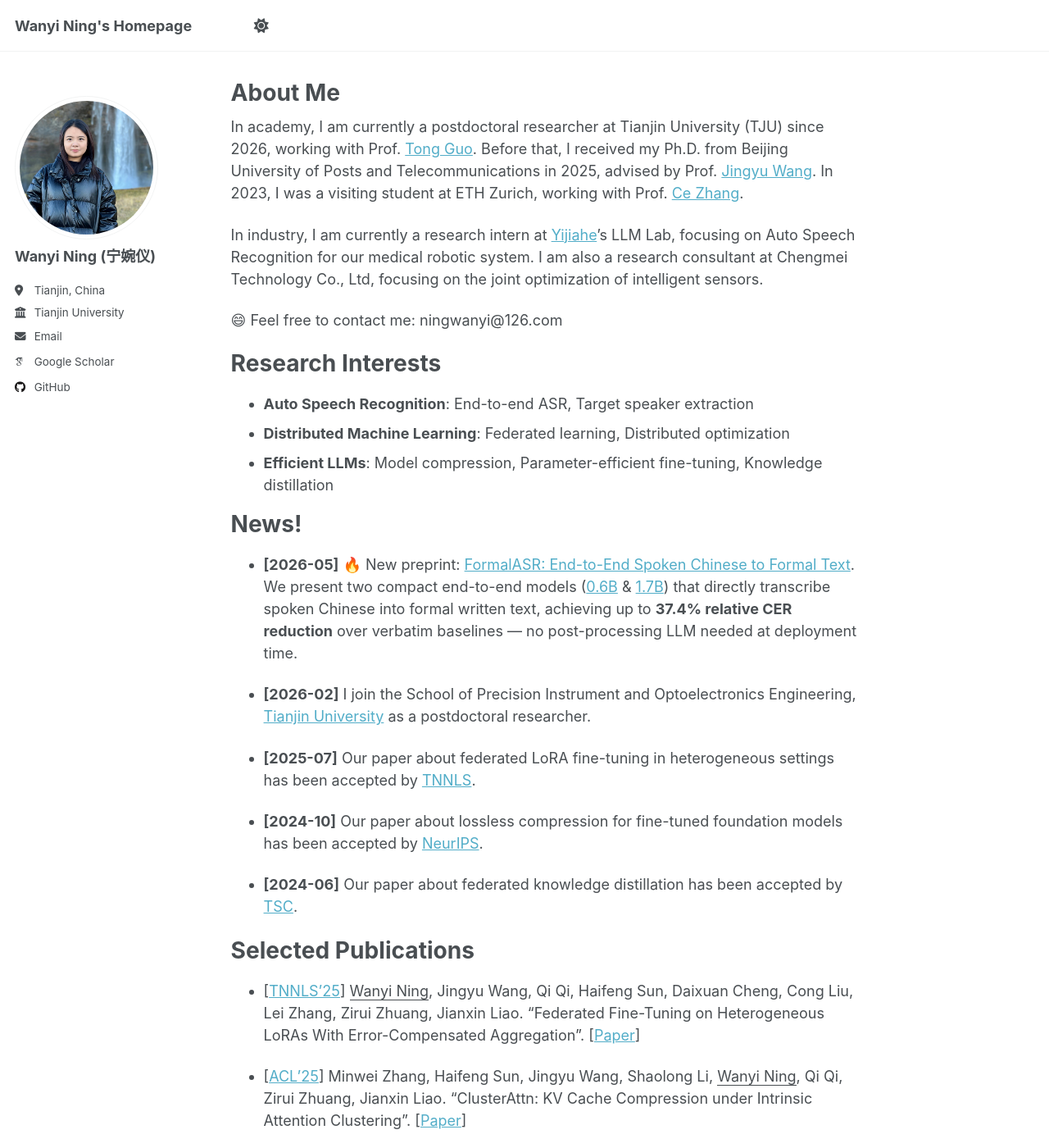
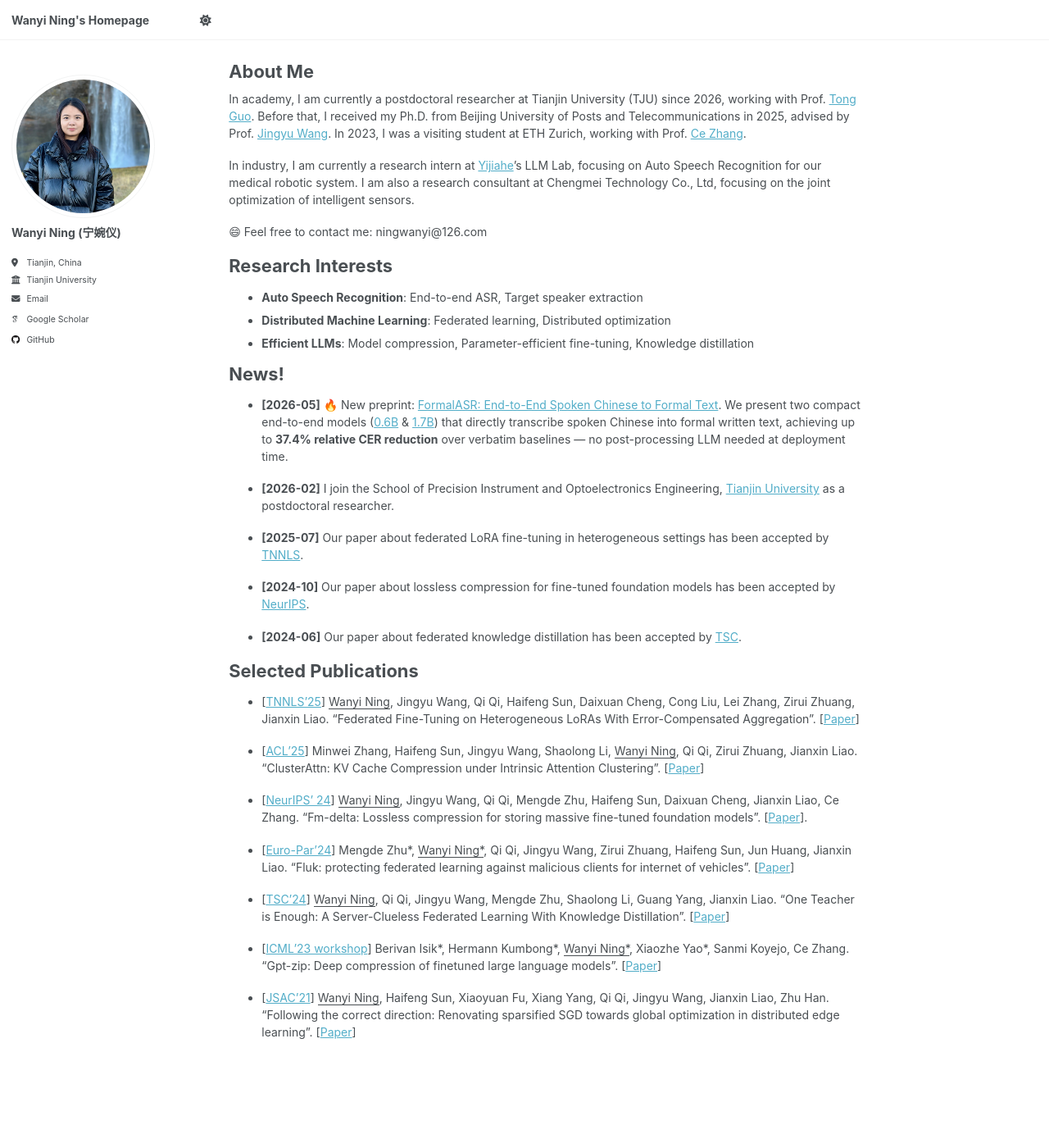
Before and after one commit to ningwanyi/ningwanyi.github.io, a Jekyll site: the page built from _pages/about.md, in a window 1280 px wide and 1400 px high. Shown: the whole window at 82% size. Built offline with Jekyll 4.4.1, drawn with Linux system fonts in a browser that asks for light colours; some web fonts are replaced; a script that is not in the unit is left out.

Commit message:
update Aboutme

```diff
--- a/_sass/layout/_base.scss
+++ b/_sass/layout/_base.scss
@@ -5,6 +5,7 @@ html {
   /* sticky footer fix */
   position: relative;
   min-height: 100%;
+  font-size: 14px; /* 全局基础字体大小，默认 16px，调小为 14px */
 }
 
 body {
```
